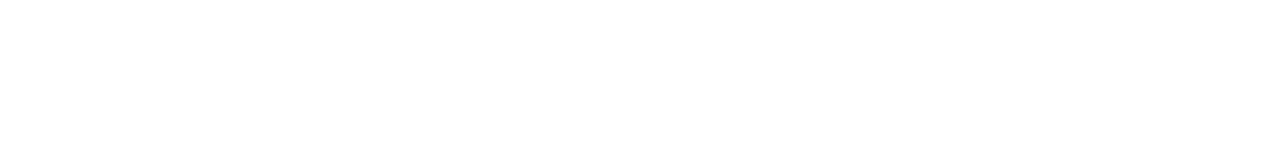
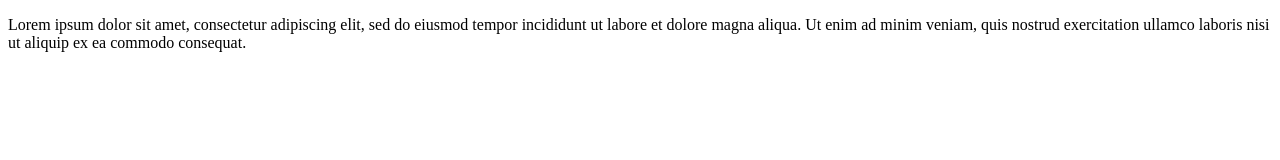
Before and after one commit to pbrentlinger/git_test, a plain HTML site: page html-boilerplate/index.html in a window 1280 px wide. Drawn offline with Linux system fonts and the light colour scheme.

Commit message:
Finished these

```diff
--- a/html-boilerplate/index.html
+++ b/html-boilerplate/index.html
@@ -7,6 +7,12 @@
     <title>Document</title>
 </head>
 <body>
+    <p>
+    Lorem ipsum dolor sit amet, consectetur adipiscing elit, sed do eiusmod tempor
+    incididunt ut labore et dolore magna aliqua.
 
+    Ut enim ad minim veniam, quis nostrud exercitation ullamco laboris
+    nisi ut aliquip ex ea commodo consequat.
+    </p>
 </body>
 </html>
```
